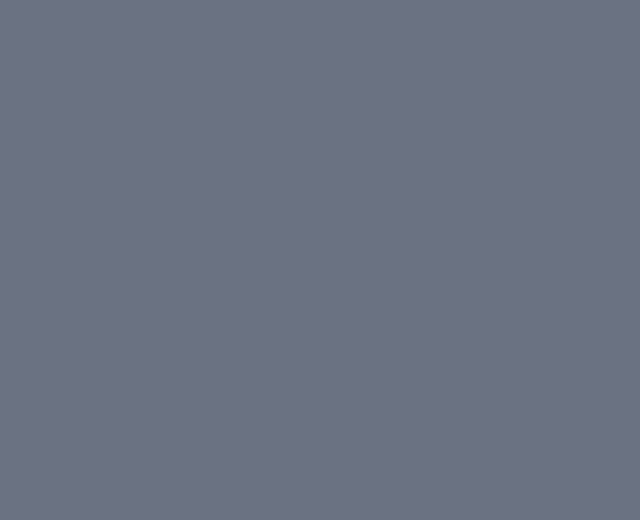
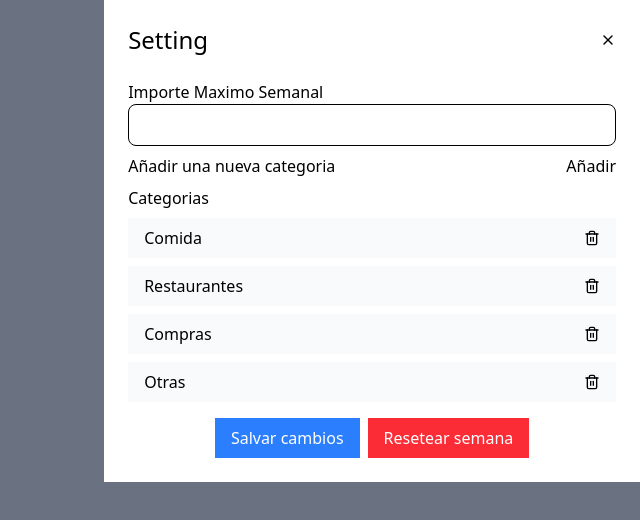
Before and after one commit to anavarro81/Weekly-Expense-Tracker, a React (Vite) app: page / in a window 1280 px wide. Both pictures are taken after a click on the button 1192 px from the left and 54 px from the top of the page. Shown: the top 520 px of the page, without its empty margins (640-1280 px from the left). Built offline with nearby package versions, Linux system fonts and the light colour scheme.

Commit message:
second commit

```diff
--- a/src/pages/ExpenseTrackerPage.jsx
+++ b/src/pages/ExpenseTrackerPage.jsx
@@ -24,6 +24,11 @@ const ExpenseTrackerPage = () => {
     totalExpenes: 25,
   }
 
+  const newExpense = () => {
+    expenses
+
+  }
+
   return (
     <div className="min-h-scren bg-gray-50 p-6">
         <div className='max-w-6xl mx-auto'>
@@ -31,7 +36,10 @@ const ExpenseTrackerPage = () => {
           <div className="flex justify-between items-center mb-8">
                 <h1 className='text-6xl'> Expense Tracker </h1>
                 <div className="flex gap-2" id="buttons">
-                    <button className="bg-blue-500 rounded-full text-white cursor-pointer p-2">
+                    <button
+                      className="bg-blue-500 rounded-full text-white cursor-pointer p-2"
+                      onClick={ () => newExpense ()  }
+                      >
                       <FiPlus className="w-8 h-8 cursor-pointer"/>
                     </button>
                     <button
--- a/src/pages/SettingsSideBar.jsx
+++ b/src/pages/SettingsSideBar.jsx
@@ -1,15 +1,63 @@
+
+import {  FiX, FiTrash2 } from "react-icons/fi";
+import { useState } from "react";
+const SettingsSideBar = ({setIsOpenSettings}) => {
 
 
-const SettingsSideBar = ({setIsOpenSettings}) => {
+  const [categories, setCategories]  = useState(["Comida", "Restaurantes", "Compras", "Otras"])
 
 
   return (
     <div className='fixed inset-0 z-50 overflow-hidden'>
-        <div className='absolute inset-0 bg-gray-500 bg-opacity-75 transition-opacity' onClick={ () => setIsOpenSettings(false)}>
+        <div className='absolute inset-0 bg-gray-500 bg-opacity-75 transition-opacity' onClick={ () => setIsOpenSettings(false)}> </div>
+          <div className="fixed inset-y-0 right-0">
+            <div className="flex flex-col  bg-white max-w-xl p-6  ">
+              <header className="flex items-center justify-between mb-6">
+                <h2 className="text-2xl"> Setting </h2>
+                <button className="hover:bg-gray-400 hover:rounded-full "onClick={() => setIsOpenSettings(false) }>
+                  <FiX />
+                </button>
+              </header>
+                <form className="flex flex-col space-y-2">
+
+                  <div>
+                    <label htmlFor="maximumExpense"> Importe Maximo Semanal</label>
+                    <input
+                      type="number"
+                      className="w-full border rounded-[8px] py-2 px-4"
+                    />
+                  </div>
+
+                  <div>
+                    <label htmlFor="newCategoryNane"> Añadir una nueva categoria</label>
+                    <input type="text" />
+                    <button> Añadir </button>
+                  </div>
+
+                  <label htmlFor="categories"> Categorias </label>
+                  <div>
+
+                    {categories && categories.map((categorie) => (
+                      <div className="flex justify-between items-center px-4 py-2 bg-gray-50 mb-2"> {categorie}
+                      <FiTrash2/>
+                      </div>
+                    ))}
+
+                  </div>
+
+                  <div className="flex space-x-2 justify-center">
+                    <button className="px-4 py-2 bg-blue-500 text-white"> Salvar cambios </button>
+                    <button className="px-4 py-2 bg-red-500 text-white"> Resetear semana</button>
+                  </div>
+
+
+
+
+                </form>
+            </div>
 
         </div>
-
-    // </div>
+     </div>
   )
 }
 
```
